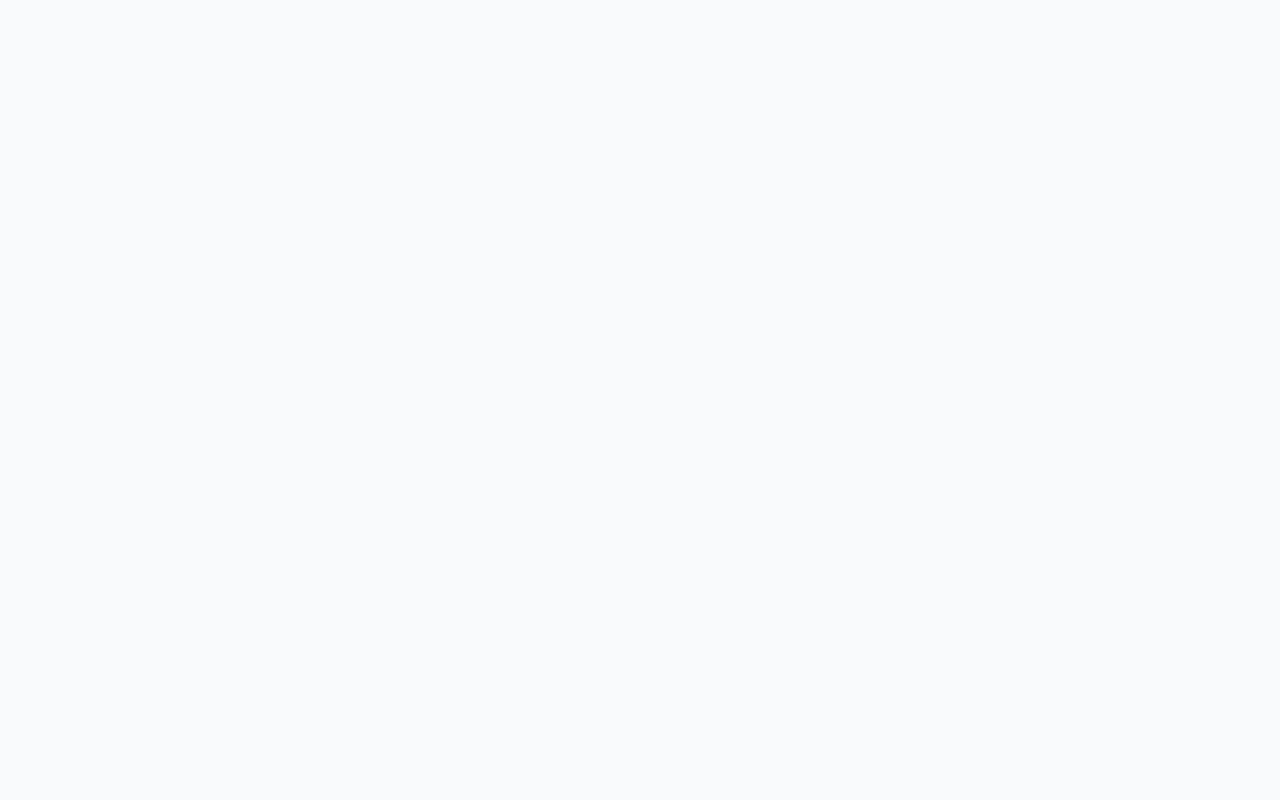
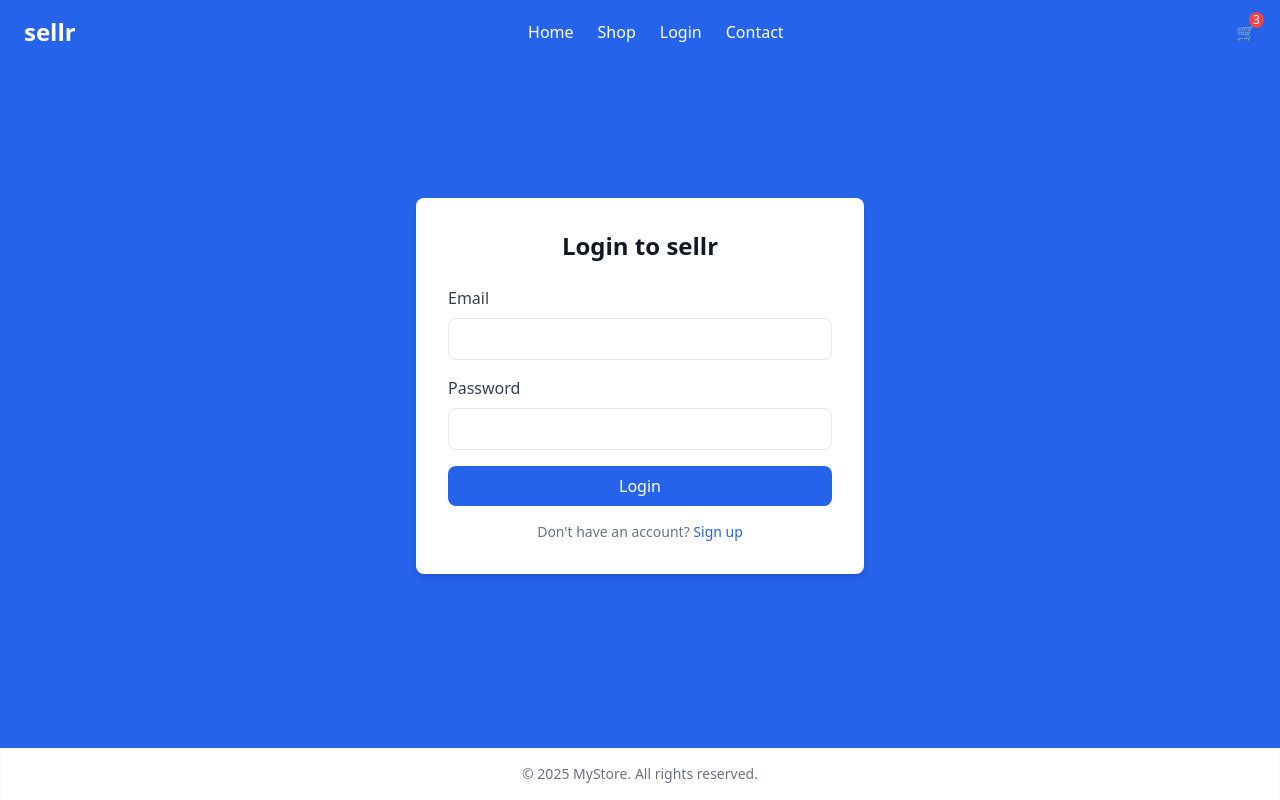
Before and after one commit to NUS-ISS-Team-2/sellr, a React (Create React App) app in the folder frontend/: page /app/login in a window 1280 px wide. Before the commit this address had no page. Built offline with nearby package versions, Linux system fonts and the light colour scheme.

Commit message:
Change routing for default link to be /app

```diff
--- a/frontend/src/App.js
+++ b/frontend/src/App.js
@@ -7,12 +7,11 @@ import RegisterPage from "./pages/RegisterPage";
 
 export default function App() {
   return (
-    <Router>
+    <Router basename="/app">
       <Routes>
-        <Route path="/app" element={<MainPage />} />
+        <Route path="/" element={<MainPage />}/>
         <Route path="/login" element={<LoginPage />} />
         <Route path="/register" element={<RegisterPage />} />
-
       </Routes>
     </Router>
   );
--- a/frontend/src/components/Header.jsx
+++ b/frontend/src/components/Header.jsx
@@ -1,4 +1,6 @@
 import React from "react";
+import { Link } from "react-router-dom";
+
 
 export default function Header() {
   return (
@@ -6,10 +8,10 @@ export default function Header() {
       <div className="container mx-auto flex items-center justify-between px-6 py-4">
         <h1 className="text-2xl font-bold">sellr</h1>
         <nav className="space-x-6 font-medium">
-          <a href="/" className="hover:text-gray-200">Home</a>
-          <a href="/shop" className="hover:text-gray-200">Shop</a>
-          <a href="/login" className="hover:text-gray-200">Login</a>
-          <a href="/contact" className="hover:text-gray-200">Contact</a>
+          <Link to="/" className="hover:text-gray-200">Home</Link>
+          <Link to="/shop" className="hover:text-gray-200">Shop</Link>
+          <Link to="/login" className="hover:text-gray-200">Login</Link>
+          <Link to="/contact" className="hover:text-gray-200">Contact</Link>
         </nav>
         <div className="relative">
           <button className="relative">
--- a/frontend/src/pages/LoginPage.jsx
+++ b/frontend/src/pages/LoginPage.jsx
@@ -1,6 +1,7 @@
 import React, { useState } from "react";
 import Header from "../components/Header";
 import Footer from "../components/Footer";
+import { Link } from "react-router-dom";
 
 export default function LoginPage() {
   const [email, setEmail] = useState("");
@@ -48,9 +49,7 @@ export default function LoginPage() {
           </form>
           <p className="text-center text-sm text-gray-500 mt-4">
             Don't have an account?{" "}
-            <a href="/register" className="text-blue-600 hover:underline">
-              Sign up
-            </a>
+            <Link to="/register" className="text-blue-600 hover:underline">Sign up</Link>
           </p>
         </div>
       </main>
```
